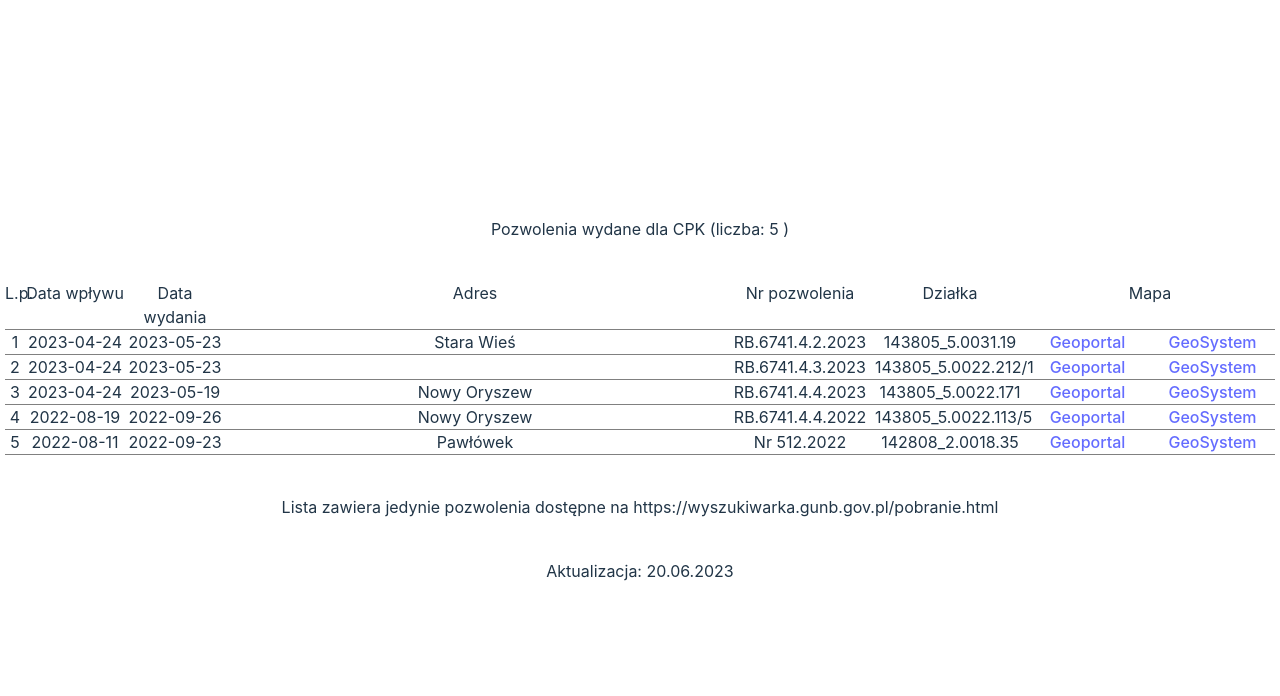
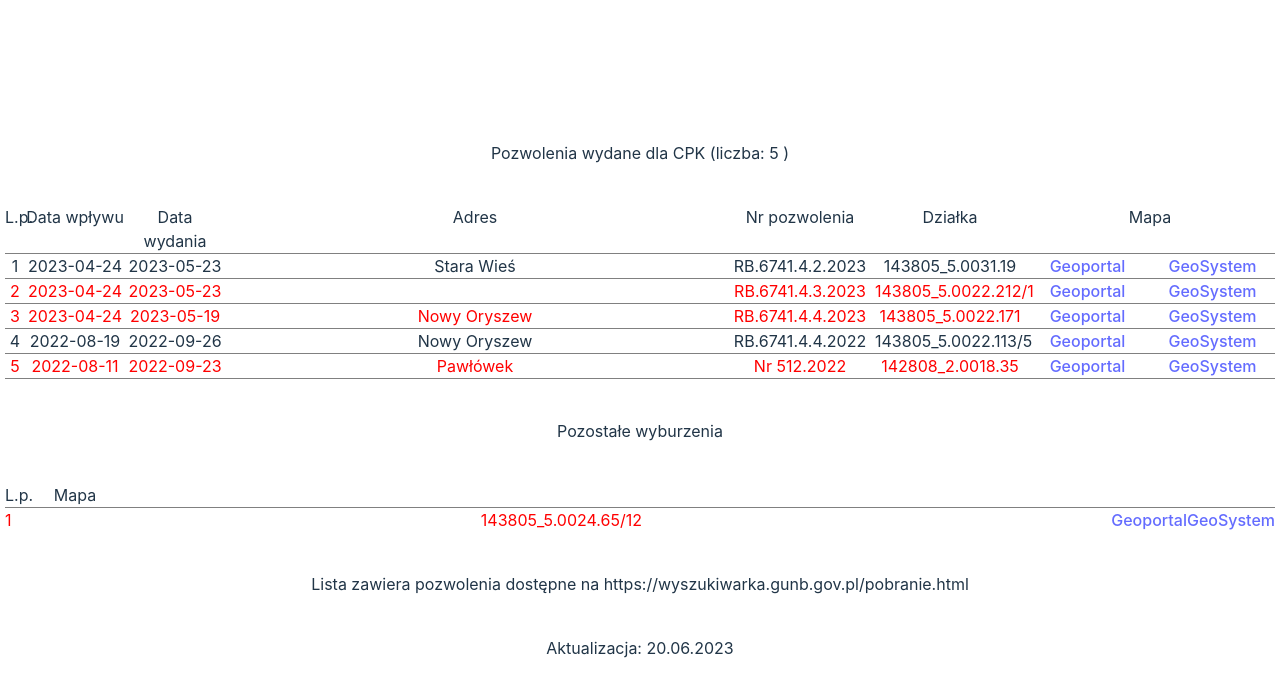
Before and after one commit to kuba1pie/95-cpk-front, a Vue app: page / in a window 1280 px wide. Shown: the top 696 px of the page. Built offline with nearby package versions, Linux system fonts and the light colour scheme.

Commit message:
feat: busted parcels

```diff
--- /dev/null
+++ b/src/assets/busted.json
@@ -0,0 +1 @@
+["143805_5.0022.212/1","143805_5.0022.171","142808_2.0018.35"]
--- /dev/null
+++ b/src/assets/notListed.json
@@ -0,0 +1 @@
+["143805_5.0024.65/12"]
--- a/src/components/HelloWorld.vue
+++ b/src/components/HelloWorld.vue
@@ -10,7 +10,7 @@
       <div class="hidden md:block">Działka</div>
       <div>Mapa</div>
     </div>
-    <div v-for="(item, index) in sort()" :key="item.numer_urzad" class="row">
+    <div v-for="(item, index) in sort()" :key="item.numer_urzad" class="row" :class="{ busted: isBusted(item) }">
       <div>{{ index + 1 }}</div>
       <div class="hidden md:block">{{ item.data_wplywu_wniosku.split(' ')[0] }} </div>
       <div>{{ item.data_wydania_decyzji.split(' ')[0] }}</div>
@@ -20,25 +20,35 @@
         {{ item.nr_domu }}
       </div>
       <div class="hidden md:block">{{ item.numer_decyzji_urzedu }}</div>
-      <div class="hidden md:block">{{ item.jednosta_numer_ew + '.' + getObrebr(item.obreb_numer) + '.' +
-        item.numer_dzialki }}</div>
+      <div class="hidden md:block">{{ getParcel(item) }}</div>
       <div class="md:hidden">
-        <a class="w-1/2"
-          :href="'https://mapy.geoportal.gov.pl/imap/Imgp_2.html?identifyParcel=' + item.jednosta_numer_ew + '.' + getObrebr(item.obreb_numer) + '.' + item.numer_dzialki"
-          :target="targetBlank.valueOf ? '_blank' : '_self'" rel="noopener noreferrer nofollow">{{
-            item.numer_dzialki }}</a>
+        <a class="w-1/2" :href="geoportalUrl + getParcel(item)" :target="target" rel="noopener noreferrer nofollow">{{
+          item.numer_dzialki }}</a>
       </div>
       <div class="hidden md:flex justify-between">
-        <a class="w-1/2"
-          :href="'https://mapy.geoportal.gov.pl/imap/Imgp_2.html?identifyParcel=' + item.jednosta_numer_ew + '.' + getObrebr(item.obreb_numer) + '.' + item.numer_dzialki"
-          :target="targetBlank.valueOf ? '_blank' : '_self'" rel="noopener noreferrer nofollow">Geoportal</a>
-        <a class="w-1/2 hidden md:block"
-          :href="'https://polska.e-mapa.net/?identifyParcel=' + item.jednosta_numer_ew + '.' + getObrebr(item.obreb_numer) + '.' + item.numer_dzialki"
-          :target="targetBlank.valueOf ? '_blank' : '_self'" rel="noopener noreferrer nofollow">GeoSystem</a>
+        <a class="w-1/2" :href="geoportalUrl + getParcel(item)" :target="target"
+          rel="noopener noreferrer nofollow">Geoportal</a>
+        <a class="w-1/2 hidden md:block" :href="geosystemUrl + getParcel(item)" :target="target"
+          rel="noopener noreferrer nofollow">GeoSystem</a>
+      </div>
+    </div>
+    <div class="wrapper mt-10">
+      <div class="title mb-10">Pozostałe wyburzenia</div>
+      <div class="row">
+        <div class="index">L.p.</div>
+        <div>Mapa</div>
+      </div>
+      <div v-for="(item, index) in notListed" class="busted flex justify-between">
+        <div class="index">{{ index+1 }}</div>
+        <div class="item">{{ item }}</div>
+        <div class="justify-between">
+          <a :href="geoportalUrl + item" :target="target" rel="noopener noreferrer nofollow">Geoportal</a>
+          <a :href="geosystemUrl + item" :target="target" rel="noopener noreferrer nofollow">GeoSystem</a>
+        </div>
       </div>
     </div>
     <div class="description mt-10">
-      Lista zawiera jedynie pozwolenia dostępne na https://wyszukiwarka.gunb.gov.pl/pobranie.html
+      Lista zawiera pozwolenia dostępne na https://wyszukiwarka.gunb.gov.pl/pobranie.html
     </div>
     <div class="description mt-10">
       Aktualizacja: 20.06.2023
@@ -47,17 +57,23 @@
 </template>
 
 <script setup>
-import { ref, onMounted } from 'vue'
-
-const items = ref([])
+import { ref } from 'vue'
 
 let targetBlank = ref(true)
 
-import data from '../cpkResult.json'
+import data from '../assets/cpkResult.json'
+import busted from '../assets/busted.json'
+import notListed from '../assets/notListed.json'
 
-function getObrebr(numer) {
-  return numer.toString().padStart(4, "0")
-}
+const geoportalUrl = 'https://mapy.geoportal.gov.pl/imap/Imgp_2.html?identifyParcel='
+const geosystemUrl = 'https://polska.e-mapa.net/?identifyParcel='
+
+const target = () => targetBlank.valueOf ? '_blank' : '_self'
+
+const getObreb = (numer) => numer.toString().padStart(4, "0");
+const getParcel = (item) => item.jednosta_numer_ew + '.' + getObreb(item.obreb_numer) + '.' + item.numer_dzialki;
+
+const isBusted = (el) => busted.some(e => e === getParcel(el));
 
 function sort() {
   return data.sort(function (a, b) {
@@ -67,12 +83,8 @@ function sort() {
   });
 }
 
-onMounted(async () => {
+</script>
 
-  // const response = await fetch('https://dummyjson.com/products')
-  // items.value = await response.json()
-})
-</script>
 <style scoped>
 .wrapper .row {
   display: grid;
@@ -84,4 +96,9 @@ onMounted(async () => {
   .wrapper .row {
     grid-template-columns: 20px 100px 100px 1fr 150px 150px 250px;
   }
-}</style>
+}
+
+.busted {
+  color: red;
+}
+</style>
```
Also changed, not shown: src/assets/cpkResult.json (renamed from src/cpkResult.json).
